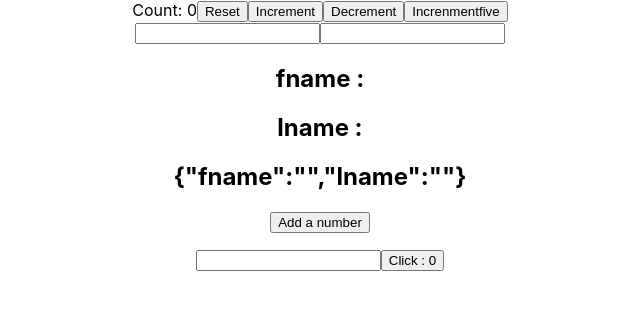
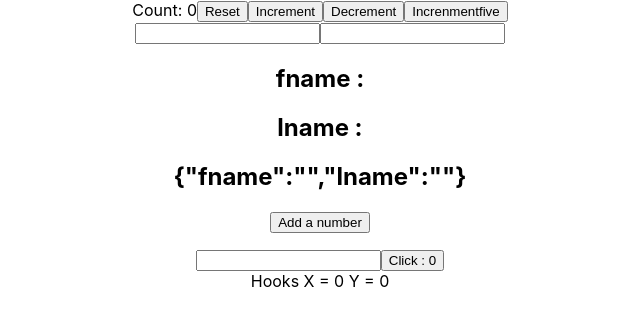
Before and after one commit to deadhit-7081/react-axios, a React (Create React App) app: page / in a window 1280 px wide. Shown: the top 326 px of the page, without its empty margins (320-960 px from the left). Built offline with nearby package versions, Linux system fonts and the light colour scheme.

Commit message:
useEffect only once

```diff
--- a/src/App.js
+++ b/src/App.js
@@ -5,6 +5,7 @@ import HookCounter from './components/HookCounter';
 import HooksCounterThree from './components/HookCounter3';
 import HooksCounterFour from './components/HookCounter4';
 import HooksCounterOneUseEffect from './components/HooksuseEffect1';
+import HooksMouse from './components/HookMouseuseEffect';
 
 function App() {
   return (
@@ -13,6 +14,7 @@ function App() {
       <HooksCounterThree/>
       <HooksCounterFour/>
       <HooksCounterOneUseEffect/>
+      <HooksMouse/>
     </div>
   );
 }
--- /dev/null
+++ b/src/components/HookMouseuseEffect.js
@@ -0,0 +1,28 @@
+import React ,{useState,useEffect} from 'react';
+
+function HooksMouse()
+{
+    const [x,setX] = useState(0);
+    const [y,setY] = useState(0);
+
+    const logMouseposition = (e) =>
+    {
+        console.log('Mouse Event');
+        setX(e.clientX);
+        setY(e.clientY)
+    }
+
+    //specifying single empty array means useEffect dosen't depend on the props or state
+    //therefore no need to render again and again , just render once
+    useEffect(() =>{
+        console.log('Rendered Mouse');
+        window.addEventListener('mousemove',logMouseposition)
+    },[])
+    return(
+        <div>
+            Hooks X = {x} Y = {y}
+        </div>
+    )
+}
+
+export default HooksMouse;
```
